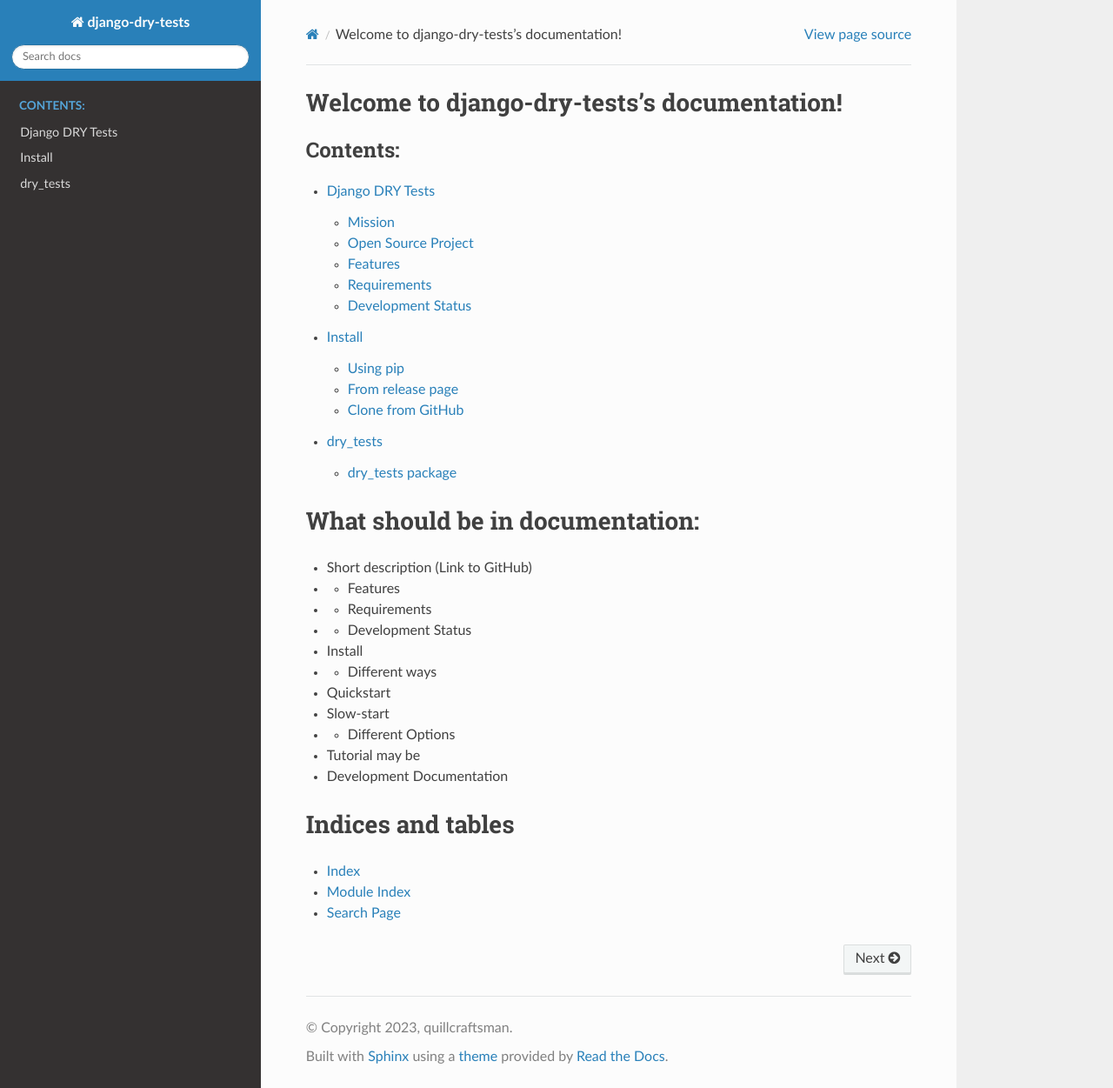
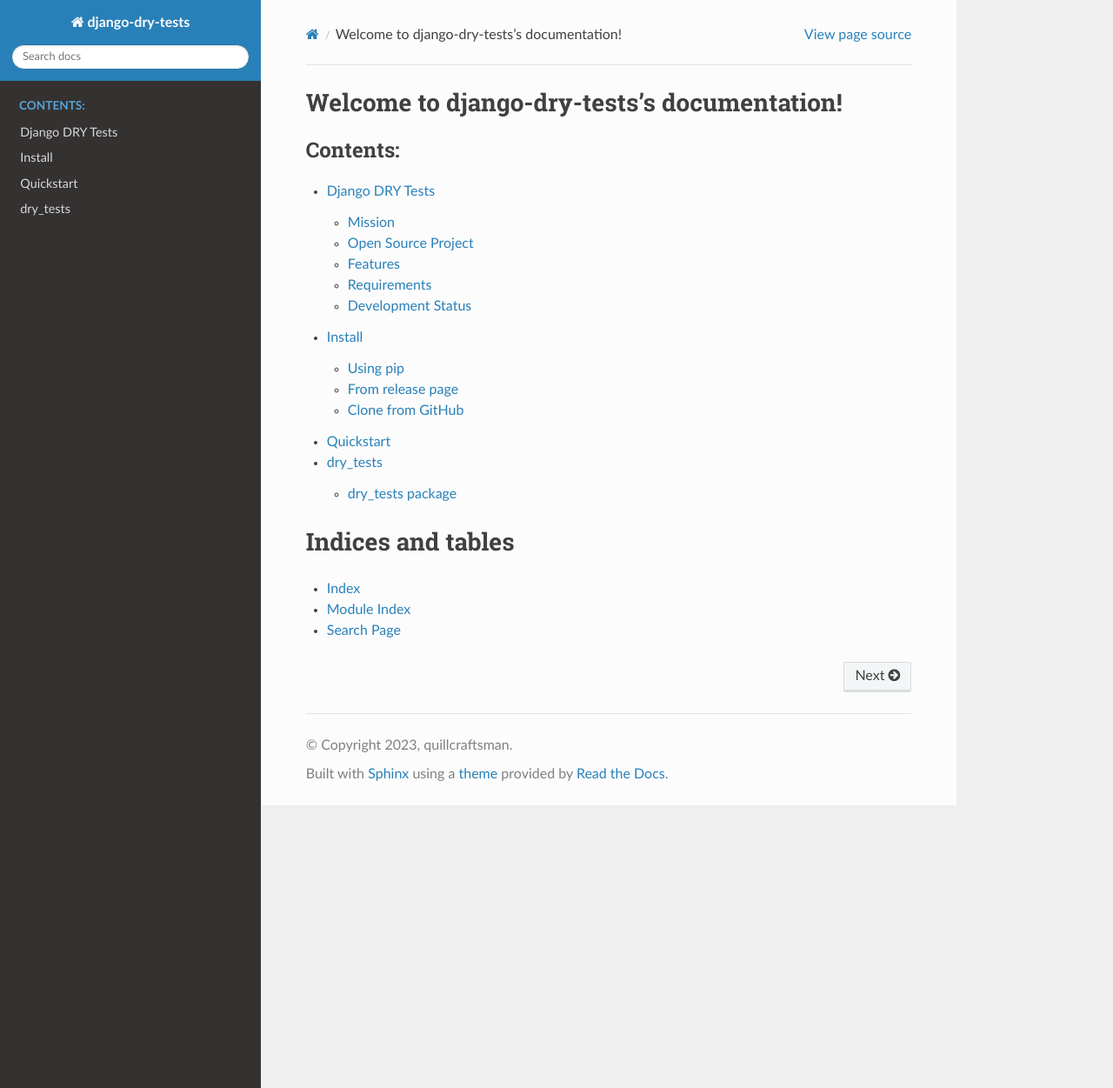
Before and after one commit to quillcraftsman/django-dry-tests, a Sphinx documentation site: the page built from docs/index.rst, in a window 1280 px wide and 1251 px high. Shown: the whole window at 87% size. Built offline with Sphinx 7.4.7 and the Read the Docs theme 2.0.0, drawn with Linux system fonts in a browser that asks for light colours.

Commit message:
add main documentation

```diff
--- a/docs/about.rst
+++ b/docs/about.rst
@@ -91,7 +93,7 @@
 Requirements
 ------------
 
-.. include:: ../../requirements.txt
+.. include:: ../requirements.txt
 
 Development Status
 ------------------
--- a/docs/conf.py
+++ b/docs/conf.py
@@ -24,6 +24,7 @@
     'sphinx.ext.viewcode',
     'sphinx.ext.napoleon',
     'sphinx.ext.intersphinx',
+    'sphinx.ext.autosectionlabel',
 ]
 
 templates_path = ['_templates']
--- a/docs/index.rst
+++ b/docs/index.rst
@@ -12,21 +12,8 @@
 
    about
    install
+   quickstart
    package/modules
-
-What should be in documentation:
-================================
-- Short description (Link to GitHub)
-- - Features
-- - Requirements
-- - Development Status
-- Install
-- - Different ways
-- Quickstart
-- Slow-start
-- - Different Options
-- Tutorial may be
-- Development Documentation
 
 Indices and tables
 ==================
```
Also changed, not shown: other parts of docs/about.rst (+2 -0 lines), docs/about/old.rst (deleted, +0 -132 lines), docs/quickstart.rst (added, +12 -0 lines).
